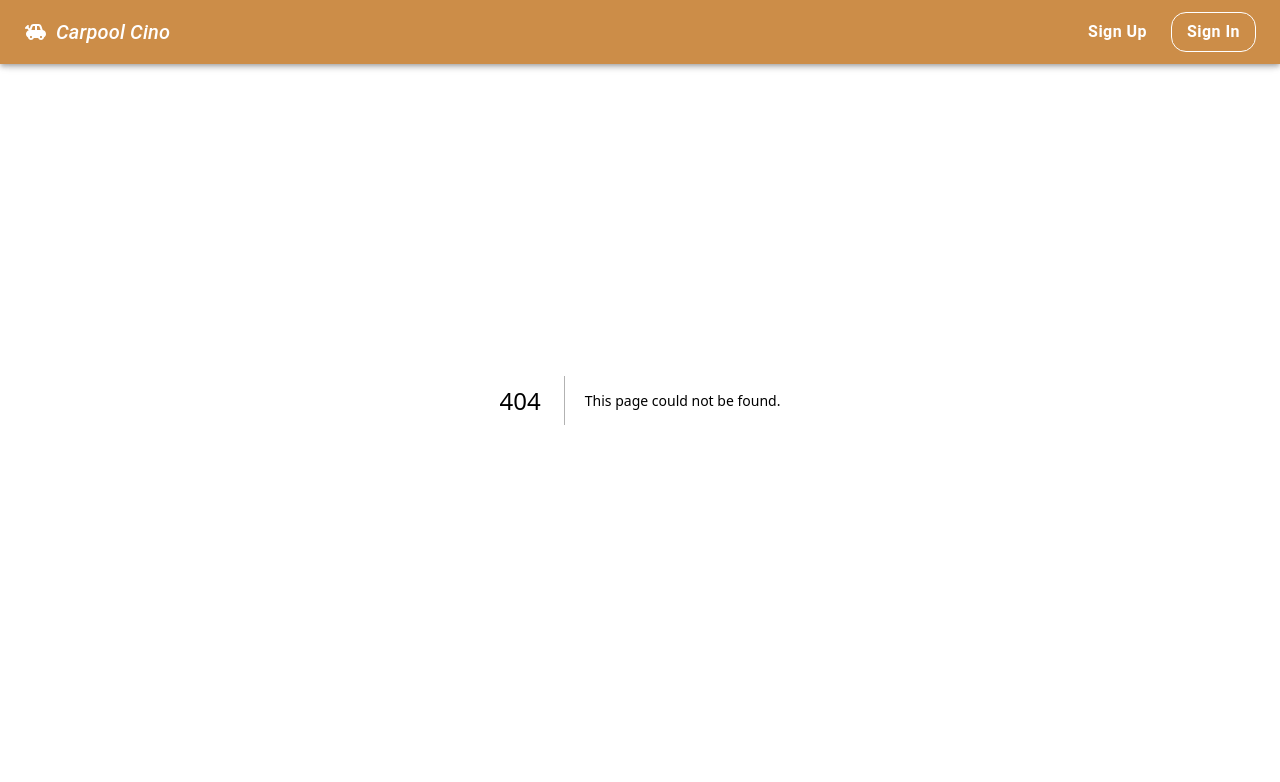
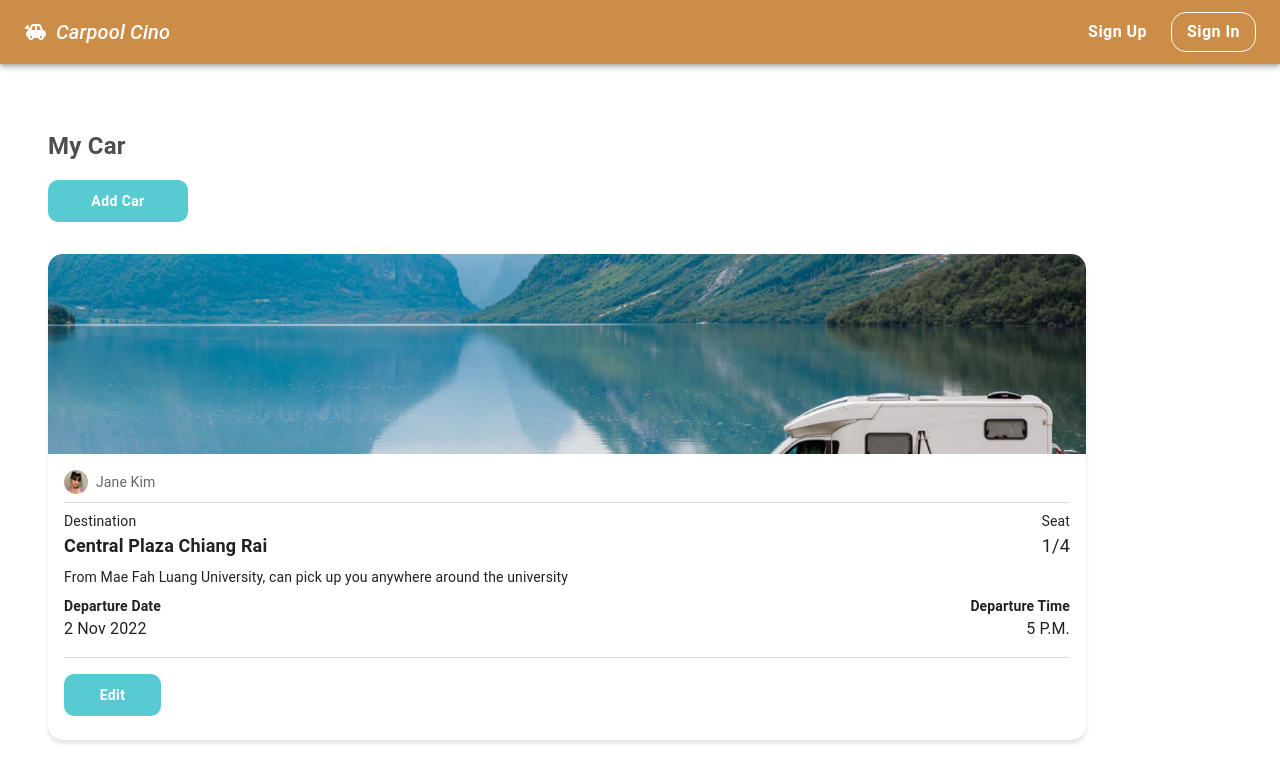
Before and after one commit to boraprae/carpool-cino, a Next.js app: page /carRegister in a window 1280 px wide. Before the commit this address had no page. Shown: the top 782 px of the page. Built offline with nearby package versions, Linux system fonts and the light colour scheme.

Commit message:
Car register (not finish)

```diff
--- /dev/null
+++ b/pages/carRegister.js
@@ -0,0 +1,158 @@
+import * as React from 'react';
+import { styled } from '@mui/material/styles';
+import Box from '@mui/material/Box';
+import Card from '@mui/material/Card';
+import CardMedia from "@mui/material/CardMedia";
+import Avatar from "@mui/material/Avatar";
+import Stack from "@mui/material/Stack";
+import CardActions from '@mui/material/CardActions';
+import CardContent from '@mui/material/CardContent';
+import Button from '@mui/material/Button';
+import Typography from '@mui/material/Typography';
+import Grid from '@mui/material/Grid';
+import { border, color } from '@mui/system';
+import Divider from '@mui/material/Divider';
+import { green, grey, red } from '@mui/material/colors';
+import { colors } from '@mui/material';
+
+const AddCarButton = styled(Button)(({ theme }) => ({
+    color: "#FFFFFF",
+    fontSize: "14px",
+    fontWeight: "bold",
+    textTransform: "capitalize",
+    height: "42px",
+    width: "140px",
+    borderRadius: "10px",
+    padding: 16,
+    backgroundColor: "#58CAD2",
+    "&:hover": {
+        backgroundColor: "#A9773F",
+    },
+}));
+
+const EditButton = styled(Button)(({ theme }) => ({
+    color: "#FFFFFF",
+    fontSize: "14px",
+    fontWeight: "bold",
+    textTransform: "capitalize",
+    height: "42px",
+    width: "97px",
+    borderRadius: "10px",
+    padding: 16,
+    backgroundColor: "#58CAD2",
+    "&:hover": {
+        backgroundColor: "#A9773F",
+    },
+}));
+
+export default function carRegister() {
+    return (
+        <div>
+
+            <Grid sx={{
+                mt: 16,
+                ml: 6,
+            }}>
+
+                {/* My car text  */}
+                <Typography sx={{
+                    fontSize: "24px",
+                    fontWeight: "bold",
+                    color: "#504E4E"
+                }}
+                > My Car</Typography>
+
+
+                {/* Button */}
+                <AddCarButton sx={{
+                mt: 2,
+                }}>Add car</AddCarButton>
+
+                {/* Cart */}
+                <Card
+                    sx={{
+                        maxWidth: 1038,
+                        mt: 4,
+                        boxShadow: "0px 4px 4px rgba(0, 0, 0, 0.1)",
+                        borderRadius: "15px",
+                        mr: 5,
+                    }}
+                >
+                    <CardMedia
+                        component="img"
+                        height="200"
+                        image="/assets/headweb.png"
+                        alt="car1"
+                    />
+                    <CardContent>
+                        <Stack
+                            direction="row"
+                            justifyContent="flex-start"
+                            alignItems="center"
+                            spacing={1}
+                            mb={1}
+                        >
+                            <Avatar
+                                alt="Cindy Baker"
+                                src="/assets/profileImg.jpg"
+                                sx={{ width: 24, height: 24 }}
+                            />
+                            <Typography sx={{ fontSize: "14px" }} color="text.secondary">
+                                Jane Kim
+                            </Typography>
+                        </Stack>
+                        <Divider />
+                        <Stack
+                            direction="row"
+                            justifyContent="space-between"
+                            alignItems="center"
+                        >
+                            <Typography sx={{ fontSize: "14px", mt: 1 }}>
+                                Destination
+                            </Typography>
+                            <Typography sx={{ fontSize: "14px", mt: 1 }}>Seat</Typography>
+                        </Stack>
+                        <Stack
+                            direction="row"
+                            justifyContent="space-between"
+                            alignItems="center"
+                        >
+                            <Typography sx={{ fontSize: "18px", fontWeight: "bold" }}>
+                                Central Plaza Chiang Rai
+                            </Typography>
+                            <Typography sx={{ fontSize: "18px" }}>1/4</Typography>
+                        </Stack>
+
+                        <Typography sx={{ fontSize: "14px", mt: 1 }}>
+                            From Mae Fah Luang University, can pick up you anywhere around the
+                            university
+                        </Typography>
+                        <Stack
+                            direction="row"
+                            justifyContent="space-between"
+                            alignItems="center"
+                        >
+                            <Typography sx={{ fontSize: "14px", mt: 1, fontWeight: "bold" }}>
+                                Departure Date
+                            </Typography>
+                            <Typography sx={{ fontSize: "14px", mt: 1, fontWeight: "bold" }}>
+                                Departure Time
+                            </Typography>
+                        </Stack>
+
+                        <Stack
+                            direction="row"
+                            justifyContent="space-between"
+                            alignItems="center"
+                        >
+                            <Typography sx={{ fontSize: "16px" }}>2 Nov 2022</Typography>
+                            <Typography sx={{ fontSize: "16px" }}>5 P.M.</Typography>
+                        </Stack>
+                        <Divider sx={{ mb: 2, mt: 2 }} />
+                        <EditButton>Edit</EditButton>
+                    </CardContent>
+                </Card>
+            </Grid>
+        </div>
+    )
+}
```
